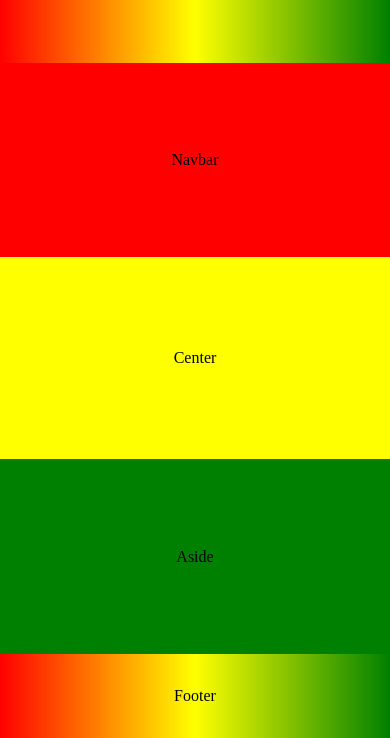
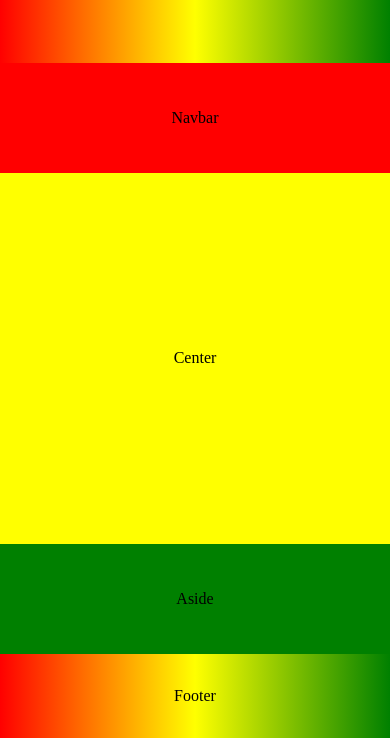
Before and after one commit to Saisai-31/MediaQuerries_et_MenuDeroulant, a plain HTML site: page tpmediaquerries.html in a window 390 px wide. Shown: the part 106-844 px from the top of the page. Drawn offline with Linux system fonts and the light colour scheme.

Commit message:
modif tp

```diff
--- a/tpmediaquerries.css
+++ b/tpmediaquerries.css
@@ -23,7 +23,6 @@
     display: flex;
     justify-content: center;
     align-items: center;
-
 }
 #center{
     width: 60%;
@@ -49,7 +48,7 @@
     align-items: center;
 }
 
-@media screen and (max-width:700px) {
+@media screen and (max-width:799px) {
     #body{
         display: flex;
         flex-direction: column;
@@ -57,16 +56,15 @@
     }
     #asside{
         width: 100%;
-        height: 23vh;
+        height: 13vh;
     }
     #center{
         width: 100%;
-        height: 24vh;
+        height: 44vh;
     }
         #navbar{
             width: 100%;
-           height: 23vh;
+           height: 13vh;
 
         }
-
 }
```
